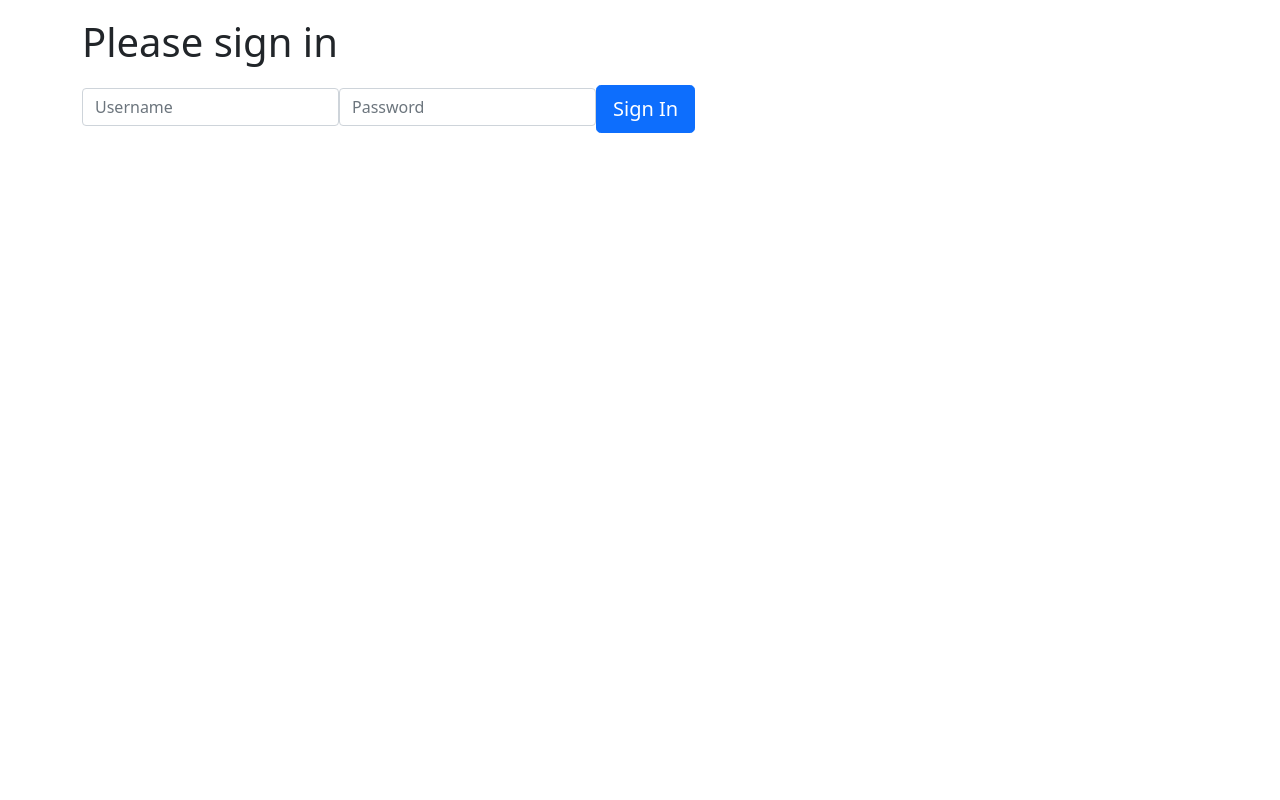
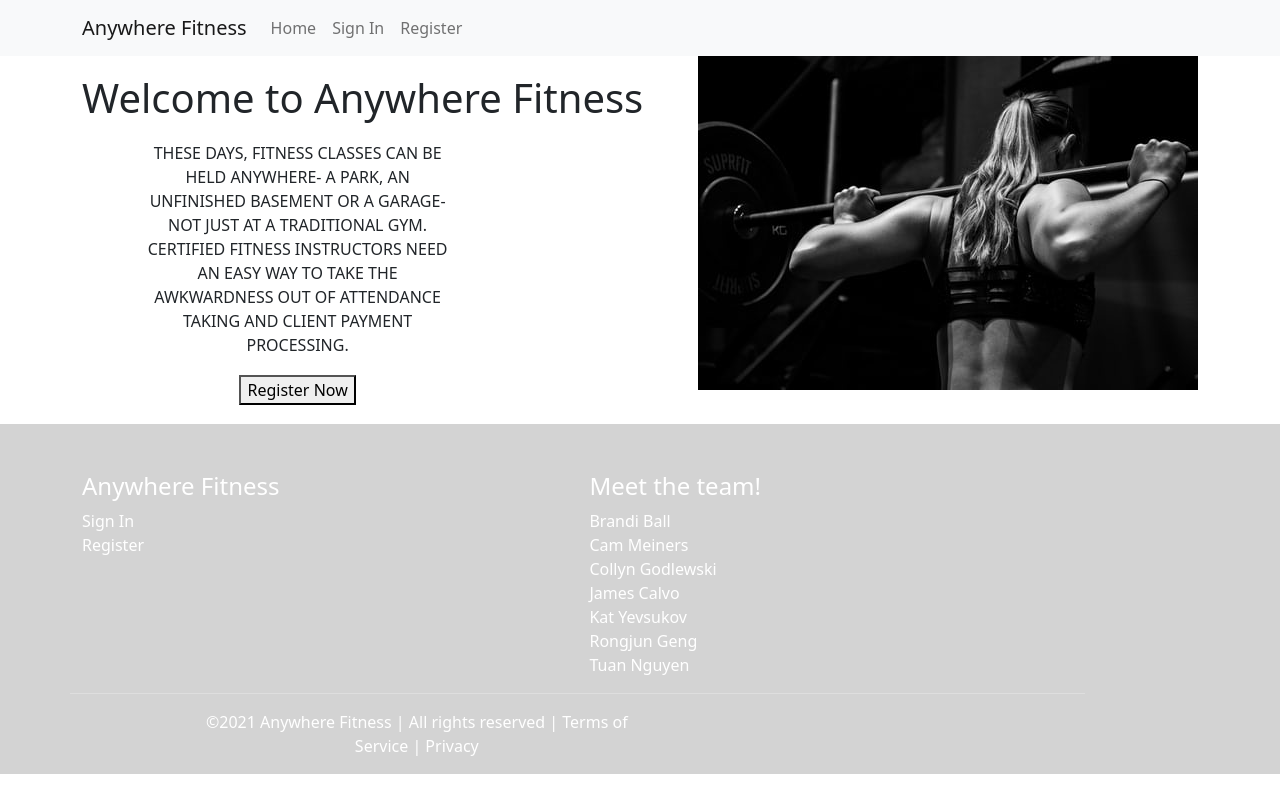
Before and after one commit to ft-anywhere-fitness-7/front-end, a React (Create React App) app in the folder front-end/: page / in a window 1280 px wide. Built offline with nearby package versions, Linux system fonts and the light colour scheme.

Commit message:
still had import login in the app

```diff
--- a/front-end/src/App.js
+++ b/front-end/src/App.js
@@ -4,22 +4,16 @@ import Footer from "./components/Footer";
 
 import Home from "./components/Home";
 
-import Login from "./components/Login";
-
-
 function App() {
   return (
     <div className="App">
       <div className="content-wrap">
-    {/*    <div className="header-section">
+        <div className="header-section">
           <Header />
         </div>
         <Home />
         <div className="footer-page">
           <Footer/>
-  </div>*/}
-        <div className="login">
-          <Login />
         </div>
       </div>
     </div>
--- a/front-end/src/components/Login.js
+++ b/front-end/src/components/Login.js
@@ -1,12 +1,17 @@
-import react from "react";
+import React from "react";
+import Header from "./Header";
+import Footer from "./Footer";
 
 export default function Login (props){
 
         return (
             <div class="container">
                 <form>
-                    <h1>Please sign in</h1>
-                    <label for="username" class="sr-only">
+                    <div className="header-section">
+                        <Header />
+                    </div>
+                    <h1 class= "mb-3">Please sign in</h1>
+                    <label for="username" class="sr-only mb-4">
                         <input
                             type="username"
                             id="username"
@@ -15,16 +20,19 @@ export default function Login (props){
                             required autofocus>
                             </input>
                     </label>
-                    <label class="password">
+                    <label for="password">
                             <input
                             type="password"
                             id="password"
-                        class="form-control"
+                            class="form-control mb-4"
                             placeholder="Password"
                             required autofocus>
                             </input>
                     </label>
                     <button class="btn btn-lg btn-primary btn block">Sign In</button>
+                    <div className="footer-page">
+                        <Footer/>
+                    </div>
                 </form>
             </div>
         )
```
Lines whose indentation alone changed are shown as unchanged.
